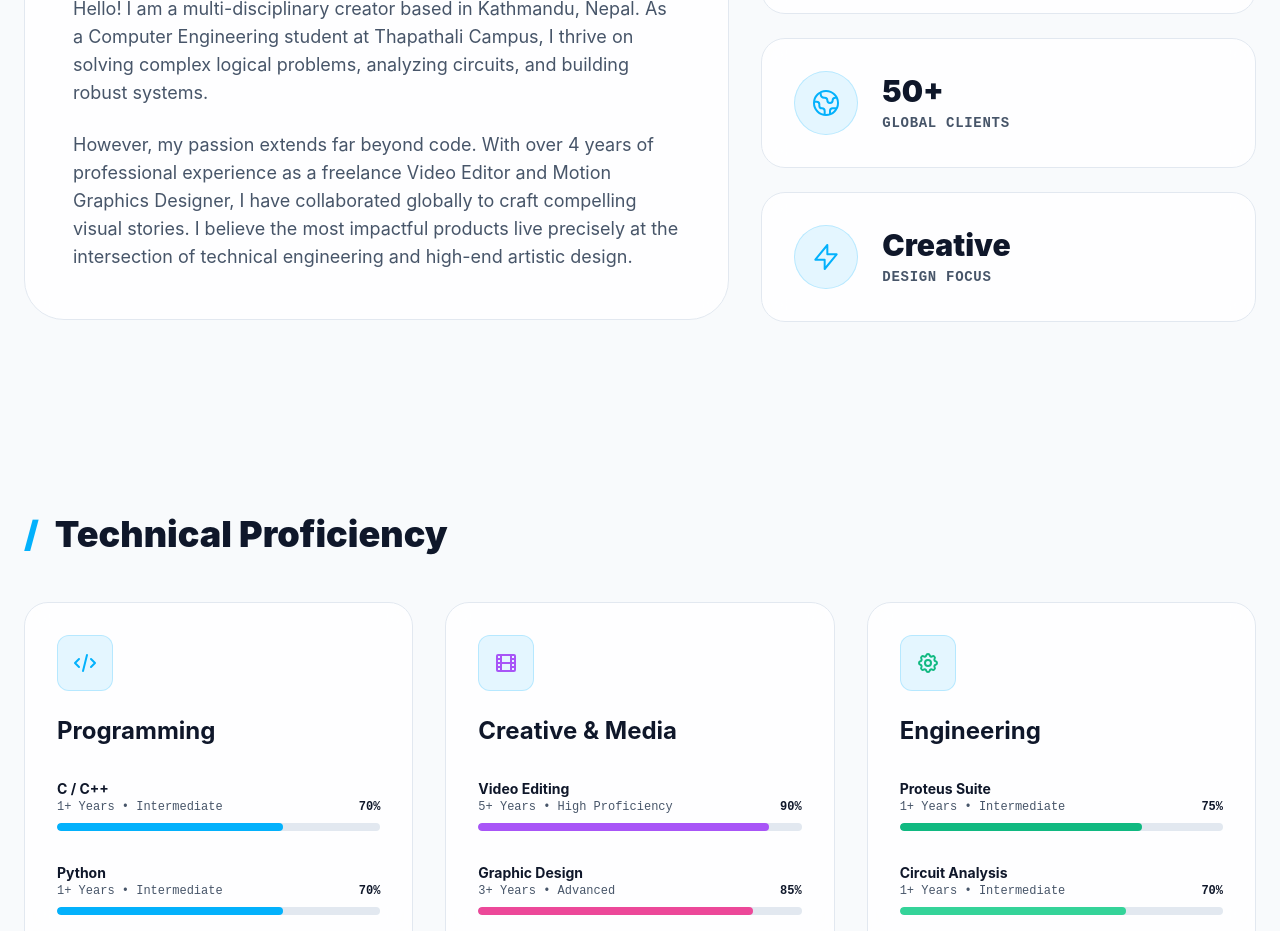
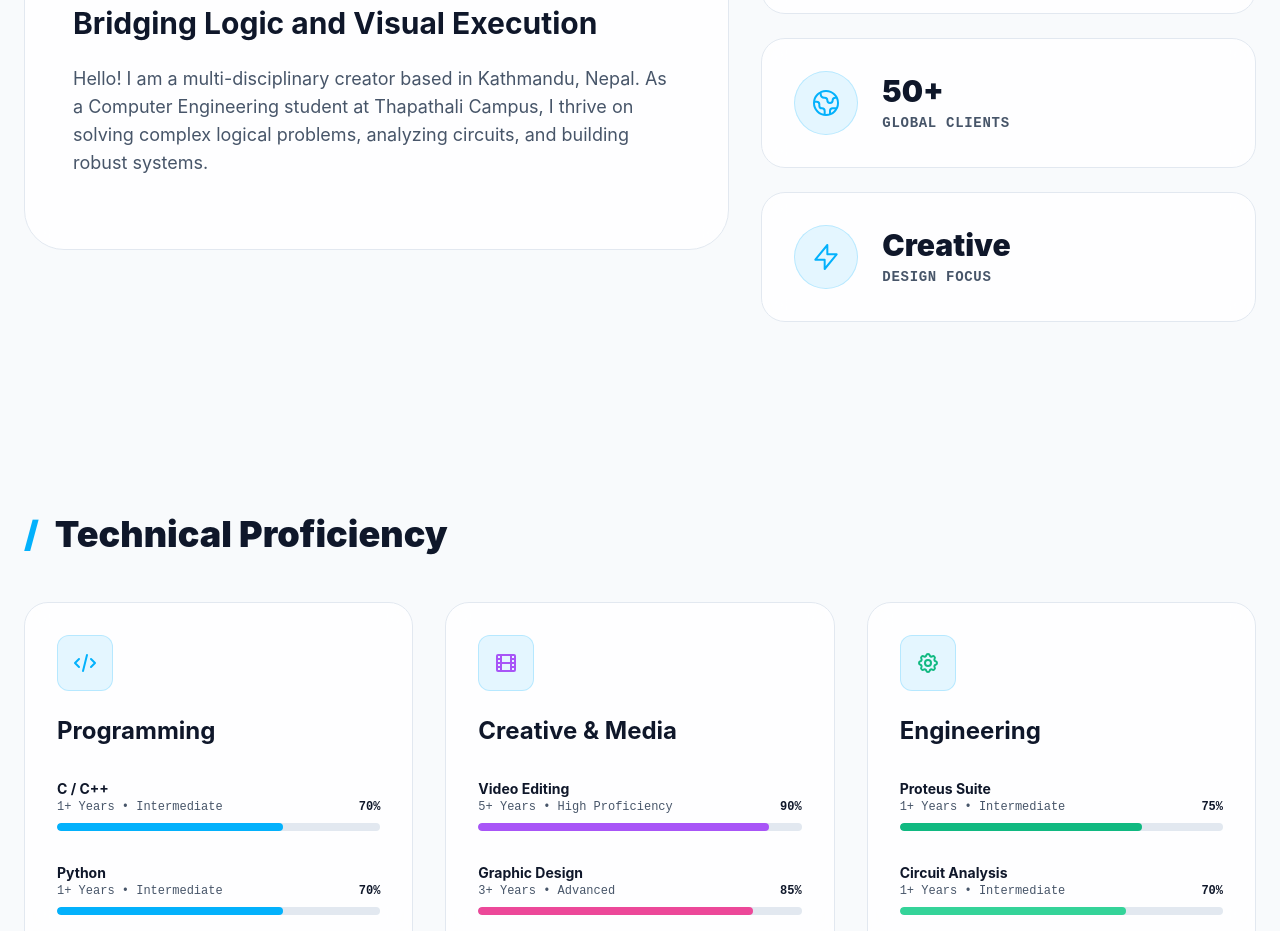
Before and after one commit to Dszae/portfolio, a React (Vite) app: page / in a window 1280 px wide. Shown: the part 1060-1991 px from the top of the page. Built offline with nearby package versions, Linux system fonts and the light colour scheme.

Commit message:
Add accessibility aria-labels to social icons and optimize final WebP assets

```diff
--- a/index.html
+++ b/index.html
@@ -5,13 +5,11 @@
     <link rel="icon" type="image/svg+xml" href="og-image.webp/" />
     <meta name="viewport" content="width=device-width, initial-scale=1.0" />
 
-    <!-- Resource Hints & Preconnects for Maximum PageSpeed Performance -->
     <link rel="preconnect" href="https://www.googletagmanager.com" crossorigin>
     <link rel="dns-prefetch" href="https://www.googletagmanager.com">
     <link rel="preconnect" href="https://api.web3forms.com" crossorigin>
     <link rel="dns-prefetch" href="https://api.web3forms.com">
 
-    <title>Dipesh Sapkota | Computer Engineering Student & AI/ML Enthusiast</title>
     <meta name="title" content="Dipesh Sapkota | Computer Engineer & AI/ML Enthusiast" />
     <meta name="description" content="Portfolio of Dipesh Sapkota, a Computer Engineering student and AI/ML enthusiast in Nepal specializing in machine learning, video editing, and motion graphics." />
     <meta name="keywords" content="Dipesh Sapkota, dsz.ae, AI ML Enthusiast Nepal, Computer Engineer Nepal, Video Editor, Motion Graphics, React Portfolio" />
@@ -33,7 +31,6 @@
 
     <meta name="google-site-verification" content="E6jJLG4IQhyyDHiocZ2ca38GtjN1bOMrQGIctSGJvZ8" />
 
-    <!-- Google Analytics with async execution -->
     <script async src="https://www.googletagmanager.com/gtag/js?id=G-49P9YBE6PD"></script>
     <script>
       window.dataLayer = window.dataLayer || [];
--- a/src/App.jsx
+++ b/src/App.jsx
@@ -615,7 +615,6 @@ function App() {
                   Hello! I am a multi-disciplinary creator based in Kathmandu, Nepal. As a Computer Engineering student at Thapathali Campus, I thrive on solving complex logical problems, analyzing circuits, and building robust systems.
                 </p>
                 <p className={`text-base sm:text-lg leading-relaxed ${theme.muted}`}>
-                  However, my passion extends far beyond code. With over 4 years of professional experience as a freelance Video Editor and Motion Graphics Designer, I have collaborated globally to craft compelling visual stories. I believe the most impactful products live precisely at the intersection of technical engineering and high-end artistic design.
                 </p>
               </div>
 
```
